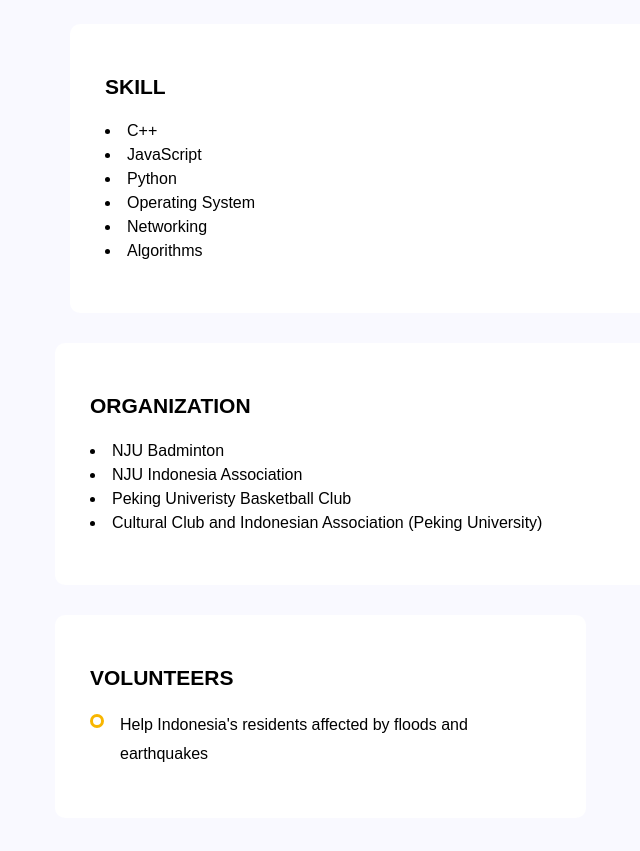
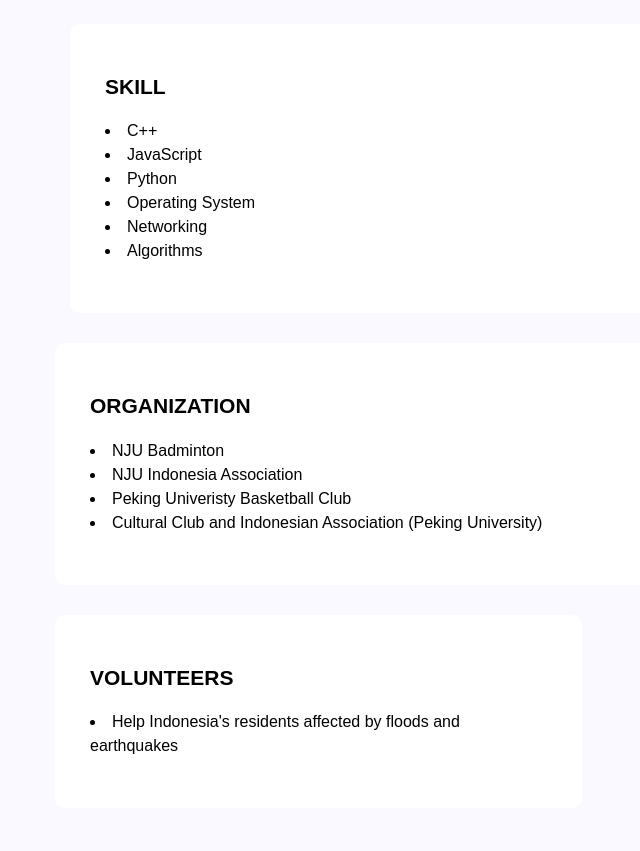
Before and after one commit to itisanthony/itisanthony.github.io, a plain HTML site: page index.html in a window 1280 px wide. Shown: the part 3683-4534 px from the top of the page, without its empty margins (0-640 px from the left). Drawn offline with nearby package versions, Linux system fonts and the light colour scheme.

Commit message:
Update index.html

```diff
--- a/index.html
+++ b/index.html
@@ -352,9 +352,9 @@
         				<div class="feature_item">
         					<h4>Volunteers</h4>
 							<div class="">
-								<ul class="unordered-list" style="margin-top: 15px">
-									<li>Help Indonesia's residents affected by floods and earthquakes</li>
-								</ul>
+
+								<li>Help Indonesia's residents affected by floods and earthquakes</li>
+
 							</div>
         				</div>
         			</div>
```
